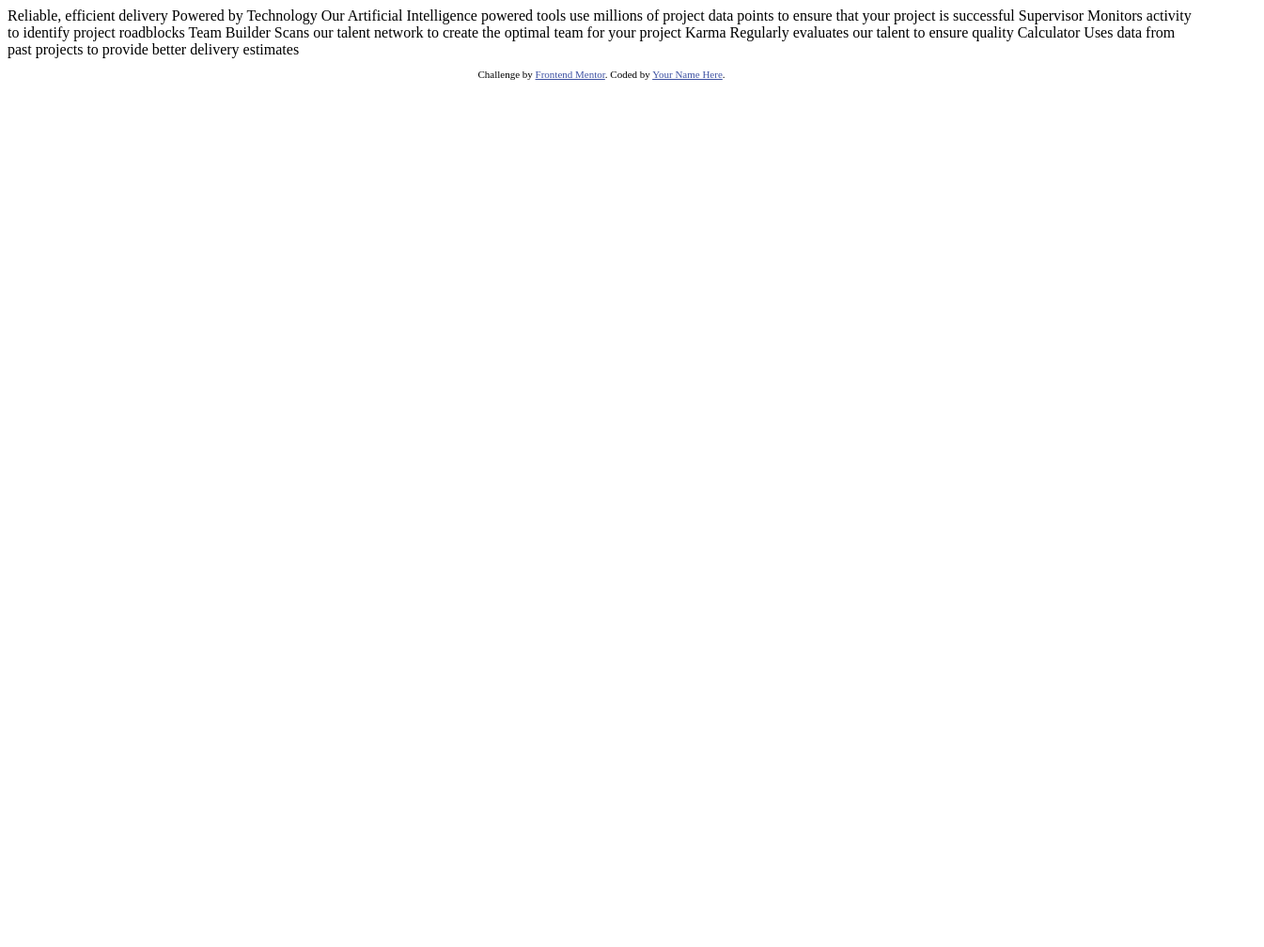
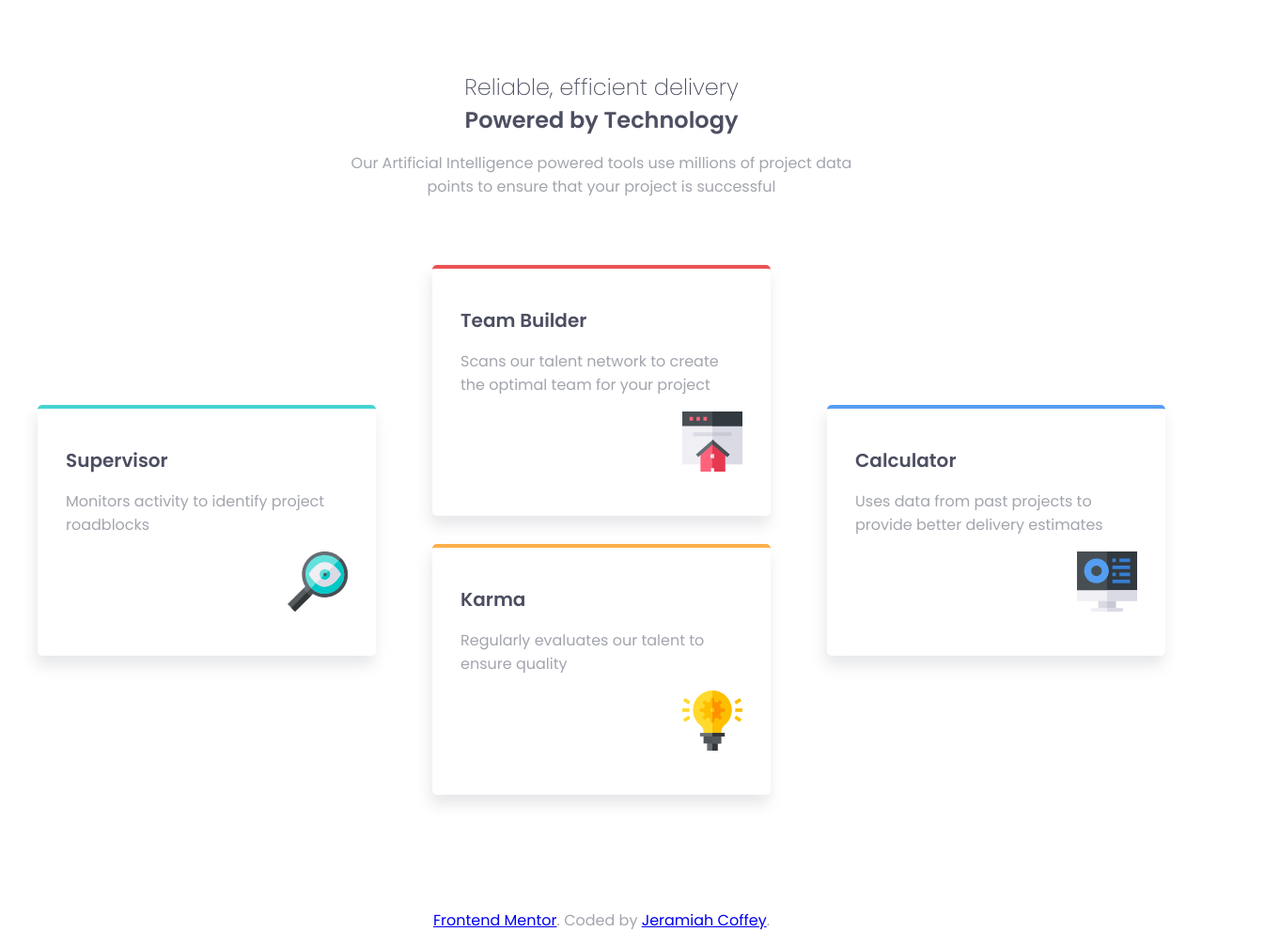
Before and after one commit to jeramiahgcoffey/four-card-feature-section, a plain HTML site: page index.html in a window 1280 px wide. Shown: the whole page at 94% size, 1345 px wide, since content can reach past the window. Before the commit the page ends 800 px from the top, so only its background shows below. Drawn offline with Linux system fonts and the light colour scheme.

Commit message:
UI requirements met

```diff
--- a/index.html
+++ b/index.html
@@ -1,44 +1,99 @@
 <!DOCTYPE html>
 <html lang="en">
     <head>
-  <meta charset="UTF-8">
-  <meta name="viewport" content="width=device-width, initial-scale=1.0"> <!-- displays site properly based on user's device -->
+        <meta charset="UTF-8" />
+        <meta name="viewport" content="width=device-width, initial-scale=1.0" />
+        <!-- displays site properly based on user's device -->
 
-  <link rel="icon" type="image/png" sizes="32x32" href="./images/favicon-32x32.png">
-
+        <link
+            rel="icon"
+            type="image/png"
+            sizes="32x32"
+            href="./images/favicon-32x32.png"
+        />
+        <link rel="preconnect" href="https://fonts.googleapis.com" />
+        <link rel="preconnect" href="https://fonts.gstatic.com" crossorigin />
+        <link
+            href="https://fonts.googleapis.com/css2?family=Poppins:wght@200;400;600&display=swap"
+            rel="stylesheet"
+        />
+        <link rel="stylesheet" href="style.css" />
         <title>Frontend Mentor | Four card feature section</title>
-
-  <!-- Feel free to remove these styles or customise in your own stylesheet 👍 -->
-  <style>
-    .attribution { font-size: 11px; text-align: center; }
-    .attribution a { color: hsl(228, 45%, 44%); }
-  </style>
     </head>
     <body>
-
-  Reliable, efficient delivery
-  Powered by Technology
-
-  Our Artificial Intelligence powered tools use millions of project data points
-  to ensure that your project is successful
-
-  Supervisor
-  Monitors activity to identify project roadblocks
-
-  Team Builder
-  Scans our talent network to create the optimal team for your project
-
-  Karma
-  Regularly evaluates our talent to ensure quality
-
-  Calculator
-  Uses data from past projects to provide better delivery estimates
-
+        <div class="main-container">
+            <div class="heading-container">
+                <h2>Reliable, efficient delivery</h2>
+                <h2 class="strong">Powered by Technology</h2>
+                <p>
+                    Our Artificial Intelligence powered tools use millions of
+                    project data points to ensure that your project is
+                    successful
+                </p>
+            </div>
+            <div class="body-container">
+                <div class="col">
+                    <div class="card" id="supervisor">
+                        <h3 class="card-title">Supervisor</h3>
+                        <p>Monitors activity to identify project roadblocks</p>
+                        <div class="icon-container">
+                            <img
+                                src="./images/icon-supervisor.svg"
+                                alt="Magnifying glass icon"
+                            />
+                        </div>
+                    </div>
+                </div>
+                <div class="col">
+                    <div class="card" id="team-builder">
+                        <h3 class="card-title">Team Builder</h3>
+                        <p>
+                            Scans our talent network to create the optimal team
+                            for your project
+                        </p>
+                        <div class="icon-container">
+                            <img
+                                src="./images/icon-team-builder.svg"
+                                alt="team building icon"
+                            />
+                        </div>
+                    </div>
+                    <div class="card" id="karma">
+                        <h3 class="card-title">Karma</h3>
+                        <p>Regularly evaluates our talent to ensure quality</p>
+                        <div class="icon-container">
+                            <img
+                                src="./images/icon-karma.svg"
+                                alt="lightbulb icon"
+                            />
+                        </div>
+                    </div>
+                </div>
+                <div class="col">
+                    <div class="card" id="calculator">
+                        <h3 class="card-title">Calculator</h3>
+                        <p>
+                            Uses data from past projects to provide better
+                            delivery estimates
+                        </p>
+                        <div class="icon-container">
+                            <img
+                                src="./images/icon-calculator.svg"
+                                alt="calculator icon"
+                            />
+                        </div>
+                    </div>
+                </div>
+            </div>
+        </div>
 
         <footer>
             <p class="attribution">
-      Challenge by <a href="https://www.frontendmentor.io?ref=challenge" target="_blank">Frontend Mentor</a>.
-      Coded by <a href="#">Your Name Here</a>.
+                <a
+                    href="https://www.frontendmentor.io?ref=challenge"
+                    target="_blank"
+                    >Frontend Mentor</a
+                >. Coded by <a href="#">Jeramiah Coffey</a>.
             </p>
         </footer>
     </body>
--- /dev/null
+++ b/style.css
@@ -0,0 +1,94 @@
+html,
+body {
+    margin: 0;
+    padding: 0;
+    box-sizing: border-box;
+    min-height: 100%;
+    font-family: 'Poppins', sans-serif;
+    font-weight: 400;
+    color: hsl(229, 6%, 66%);
+}
+
+body {
+    display: flex;
+    flex-direction: column;
+    justify-content: center;
+    align-items: center;
+}
+
+h2 {
+    font-weight: 200;
+    margin: 0;
+    color: hsl(234, 12%, 34%);
+}
+
+h2.strong {
+    font-weight: 600;
+}
+
+.main-container {
+    flex: 1 0 auto;
+    display: flex;
+    flex-direction: column;
+    justify-content: center;
+    align-items: center;
+    /* width: 350px; */
+    padding: 75px;
+}
+
+.heading-container {
+    text-align: center;
+    margin-bottom: 25px;
+    width: 350px;
+}
+
+.card {
+    margin: 30px;
+    padding: 40px 30px;
+    box-shadow: -2px 10px 15px hsla(229, 6%, 66%, 0.267);
+    border-radius: 5px;
+    width: 300px;
+}
+
+.card-title {
+    margin: 0 0 15px 0;
+    font-weight: 600;
+    font-size: 20px;
+    color: hsl(234, 12%, 34%);
+}
+
+.icon-container {
+    text-align: right;
+}
+
+#supervisor {
+    border-top: solid 4px hsl(180, 62%, 55%);
+}
+
+#team-builder {
+    border-top: solid 4px hsl(0, 78%, 62%);
+}
+
+#karma {
+    border-top: solid 4px hsl(34, 97%, 64%);
+}
+
+#calculator {
+    border-top: solid 4px hsl(212, 86%, 64%);
+}
+
+footer {
+    flex-shrink: 0;
+}
+
+@media (min-width: 1250px) {
+    .heading-container {
+        width: 550px;
+    }
+
+    .body-container {
+        display: flex;
+        justify-content: center;
+        align-items: center;
+    }
+}
```
Lines whose indentation alone changed are shown as unchanged.
